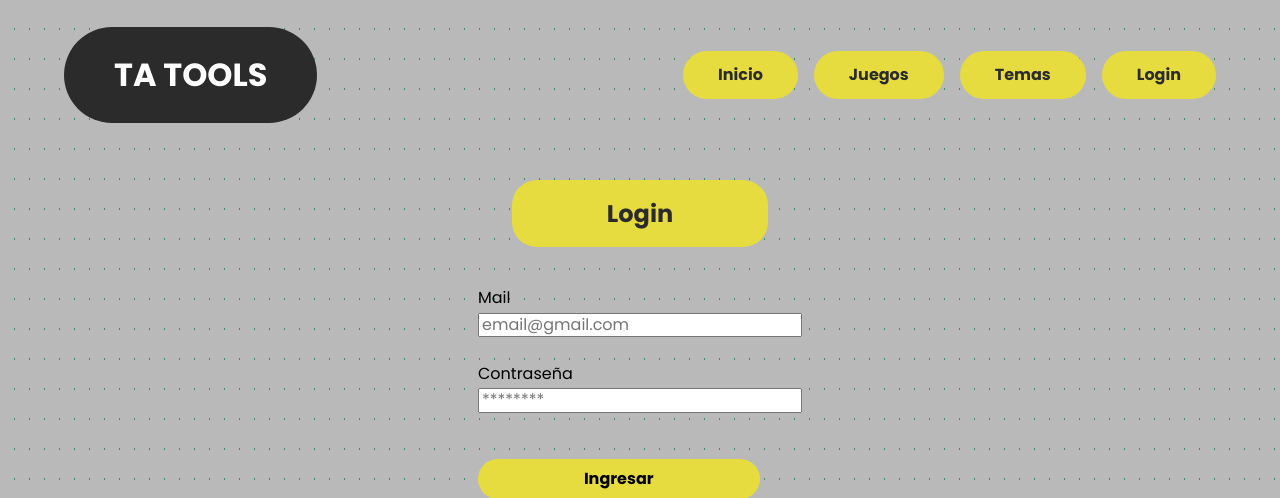
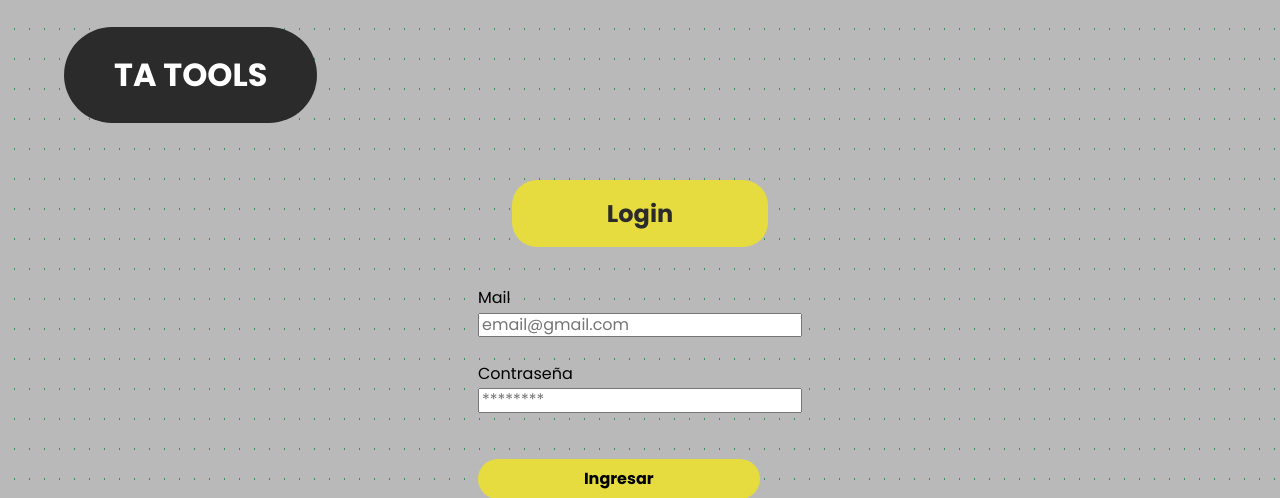
Before and after one commit to MelinaRG/ProyectoSUP7, a FastAPI app: template app/templates/login.html in a window 1280 px wide. Shown: the top 498 px of the page. Run offline with FastAPI, Linux system fonts and the light colour scheme; the template is opened without the code that fills it, so the values that code supplies are empty.

Commit message:
orden de botones + boton asistencia

```diff
--- a/app/templates/login.html
+++ b/app/templates/login.html
@@ -14,25 +14,6 @@
 			<div class="nav__logo">
 				<h2 class="nav__title">TA TOOLS</h2>
 			</div>
-			<ul class="nav__link nav__link--menu">
-				<li class="nav__items">
-					<a href="/" class="nav__links" id="boton__inicio">Inicio</a>
-				</li>
-				<!-- <li class="nav__items">
-					<a href="/form" class="nav__links" id="boton__form">Form</a>
-				</li> -->
-				<li class="nav__items">
-					<a href="/juegos" class="nav__links">Juegos</a>
-				</li>
-				<li class="nav__items">
-					<a href="/temas" class="nav__links">Temas</a>
-				</li>
-				<!-- <li class="nav__items">
-					<a href="/datos" class="nav__links">Datos</a>
-				</li> -->
-				<li class="nav__items">
-					<a href="/login" class="nav__links">Login</a>
-				</li>
 			</ul>
 		</nav>
 
```
Also changed, not shown: app/templates/form.html (+6 -6 lines), app/templates/index.html (+6 -6 lines), app/templates/juegos.html (+6 -6 lines), app/templates/temas.html (+6 -6 lines).
